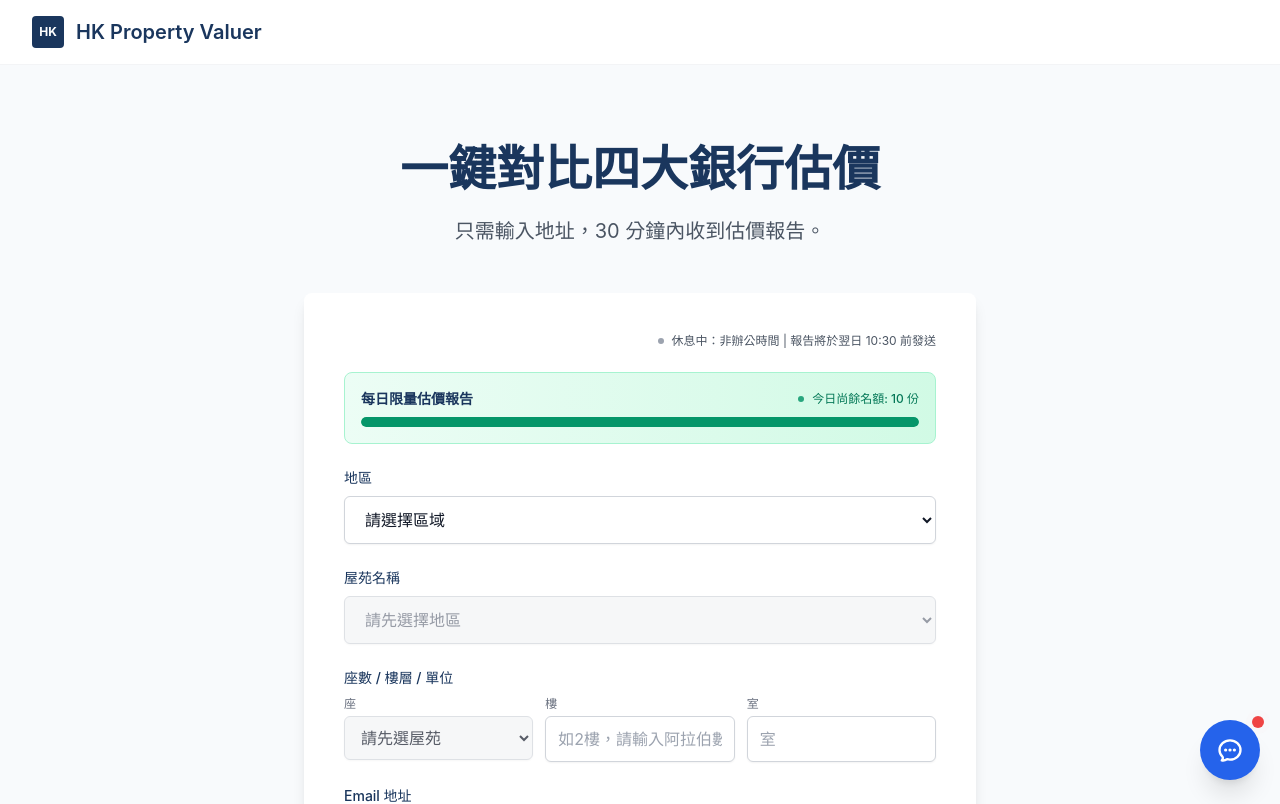
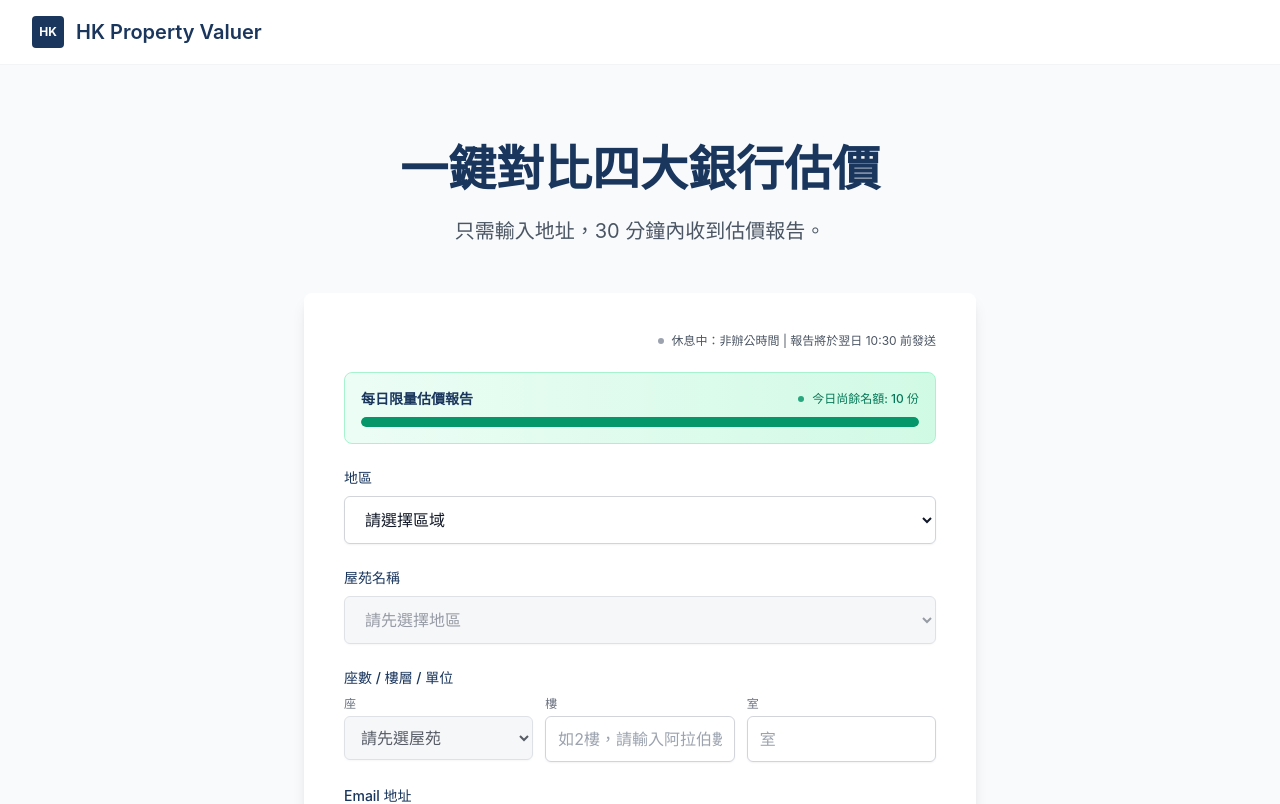
Before and after one commit to michaelmorningthrees-cpu/hk-property-valuer, a Next.js app: page / in a window 1280 px wide. Shown: the top 804 px of the page. Built offline with nearby package versions, Linux system fonts and the light colour scheme.

Commit message:
disable chat

```diff
--- a/pages/_app.js
+++ b/pages/_app.js
@@ -4,6 +4,9 @@ import { Analytics } from '@vercel/analytics/react'
 import ChatWidget from '../components/ChatWidget'
 
 export default function App({ Component, pageProps }) {
+  // 檢查環境變數，如果係 'true' 先顯示chat
+  const showChat = process.env.NEXT_PUBLIC_ENABLE_CHAT === 'true';
+
   return (
     <>
       {/* Google tag (gtag.js) - Using Next.js Script for better performance */}
@@ -39,8 +42,8 @@ export default function App({ Component, pageProps }) {
       />
       <Component {...pageProps} />
       <Analytics />
-      {/* 👈 動作 2：加呢行，這就是你的聊天機械人！ */}
-      <ChatWidget />
+      {/* 👇 只有當變數係 true 時先顯示 */}
+      {showChat && <ChatWidget />}
     </>
   )
 }
```
